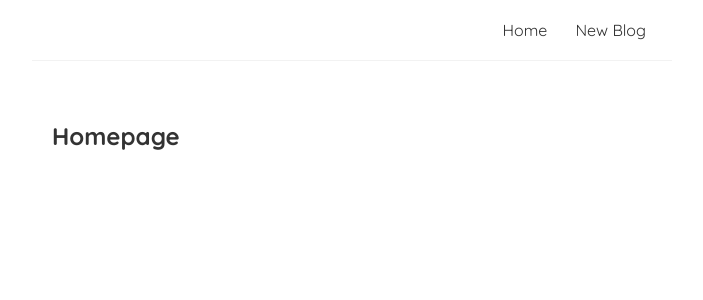
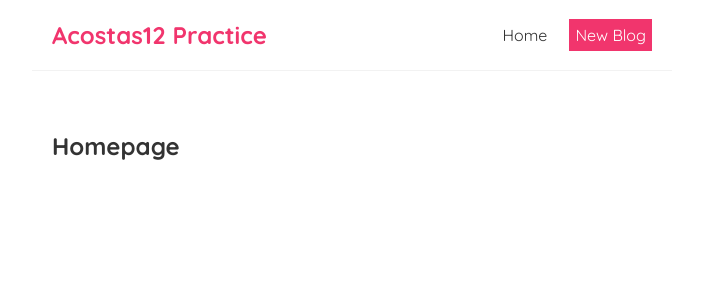
Before and after one commit to macosta2015/NETNinja-react-, a React (Create React App) app in the folder ninjareact/: page / in a window 1280 px wide. Shown: the top 300 px of the page, without its empty margins (288-991 px from the left). Built offline with nearby package versions, Linux system fonts and the light colour scheme.

Commit message:
Adding styles into react

```diff
--- a/ninjareact/src/Navbar.js
+++ b/ninjareact/src/Navbar.js
@@ -1,9 +1,14 @@
 const Navbar = () => {
     return (
         <nav className="navbar">
+            <h1>Acostas12 Practice</h1>
             <div className="links">
                 <a href="/">Home</a>
-                <a href="/create">New Blog</a>
+                <a href="/create" style={{
+                    color: "white",
+                    backgroundColor: "#f1356d",
+                    borderRaidus: '8px'
+                }}>New Blog</a>
             </div>
         </nav>
     );
```
